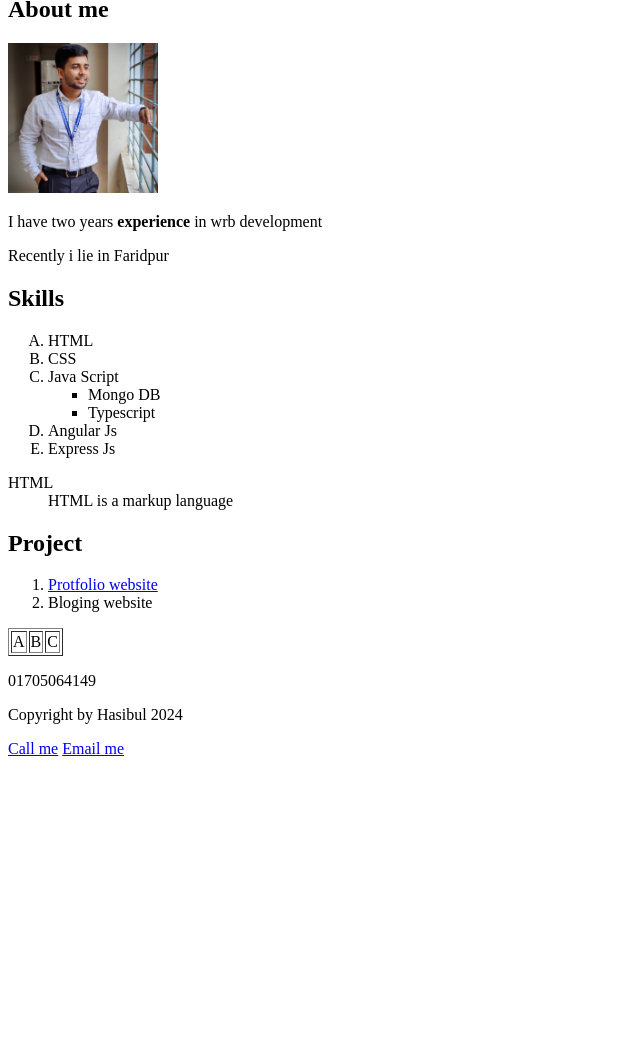
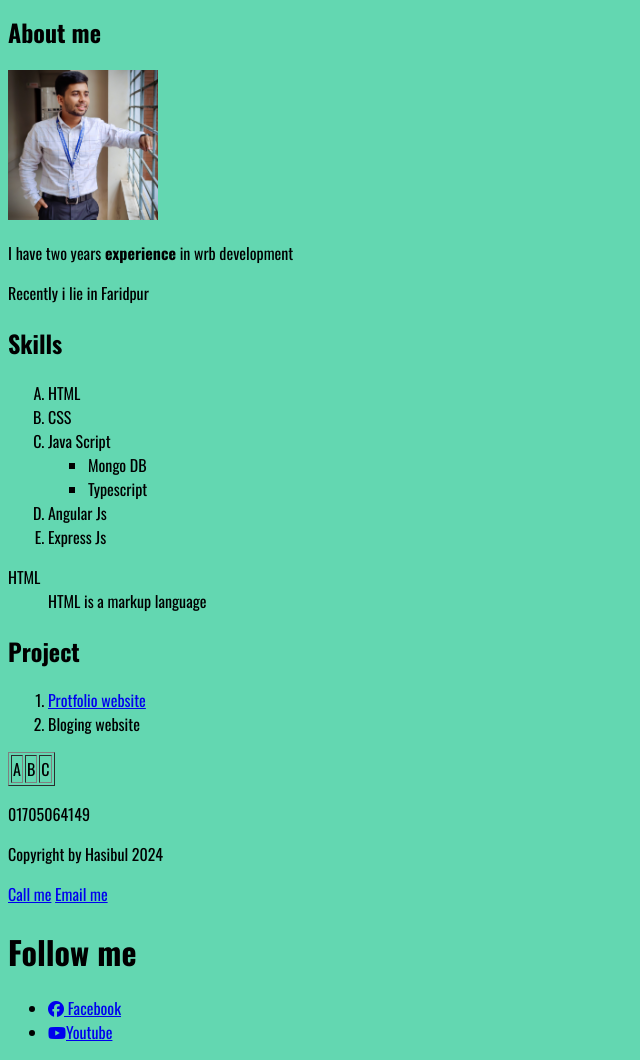
Before and after one commit to hasibulhimu49/Protfolio_HTML, a plain HTML site: page index.html in a window 1280 px wide. Shown: the part 94-1154 px from the top of the page, without its empty margins (0-640 px from the left). Before the commit the page ends 860 px from the top, so only its background shows below. Drawn offline with nearby package versions, Linux system fonts and the light colour scheme.

Commit message:
intermidiate learn

```diff
--- a/index.html
+++ b/index.html
@@ -3,7 +3,22 @@
   <head>
     <meta charset="UTF-8" />
     <meta name="viewport" content="width=device-width, initial-scale=1.0" />
+    <meta http-equiv="X-UA-Compatible" content="ie=edge">
+    <meat name="author" content="Mohammad Hasibul Hasan" />
     <title>My portfolio</title>
+
+    <link rel="stylesheet" href="https://cdnjs.cloudflare.com/ajax/libs/font-awesome/6.5.2/css/all.min.css" integrity="sha512-SnH5WK+bZxgPHs44uWIX+LLJAJ9/2PkPKZ5QiAj6Ta86w+fsb2TkcmfRyVX3pBnMFcV7oQPJkl9QevSCWr3W6A==" crossorigin="anonymous" referrerpolicy="no-referrer" />
+
+    <link rel="preconnect" href="https://fonts.googleapis.com">
+<link rel="preconnect" href="https://fonts.gstatic.com" crossorigin>
+<link href="https://fonts.googleapis.com/css2?family=Oswald:wght@200..700&display=swap" rel="stylesheet">
+    <style>
+      body{
+        background-color: rgb(99, 215, 177);
+        font-family: "Oswald", sans-serif;
+
+      }
+    </style>
   </head>
   <body>
     <!--Section: navbar-->
@@ -77,7 +92,11 @@
       <a href ="tel:01705064149">Call me</a>
       <a href ="mailto:hasibul@gmail.com">Email me</a>
 
-
+      <h1>Follow me</h1>
+      <ul>
+        <li> <a href="https://web.facebook.com/" target="_blank"/> <i class="fa-brands fa-facebook"></i> Facebook</li>
+       <li> <a href="https://www.youtube.com/" target="_blank"/><i class="fa-brands fa-youtube"></i>Youtube </li>
+      </ul>
     </footer>
   </body>
 </html>
```
